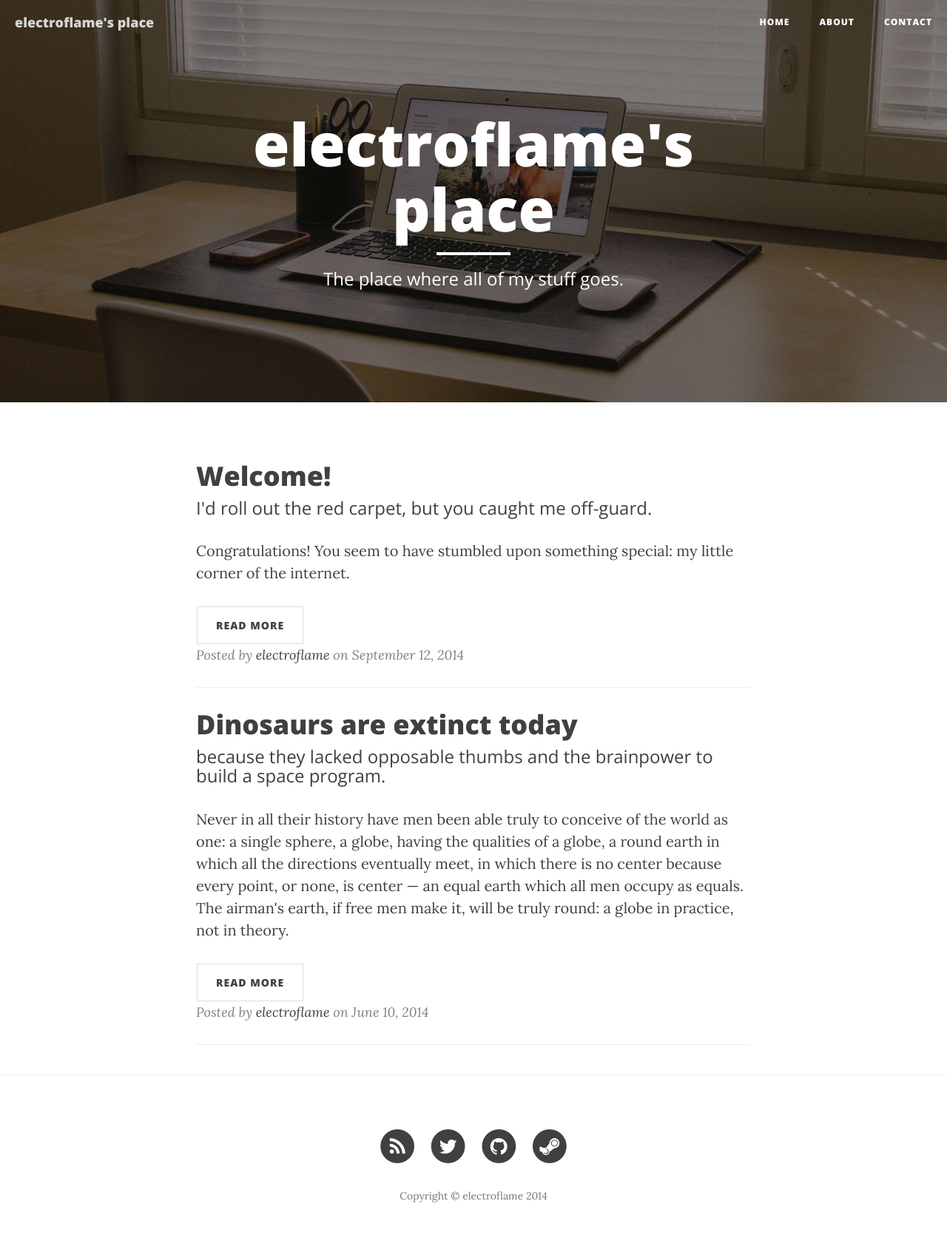
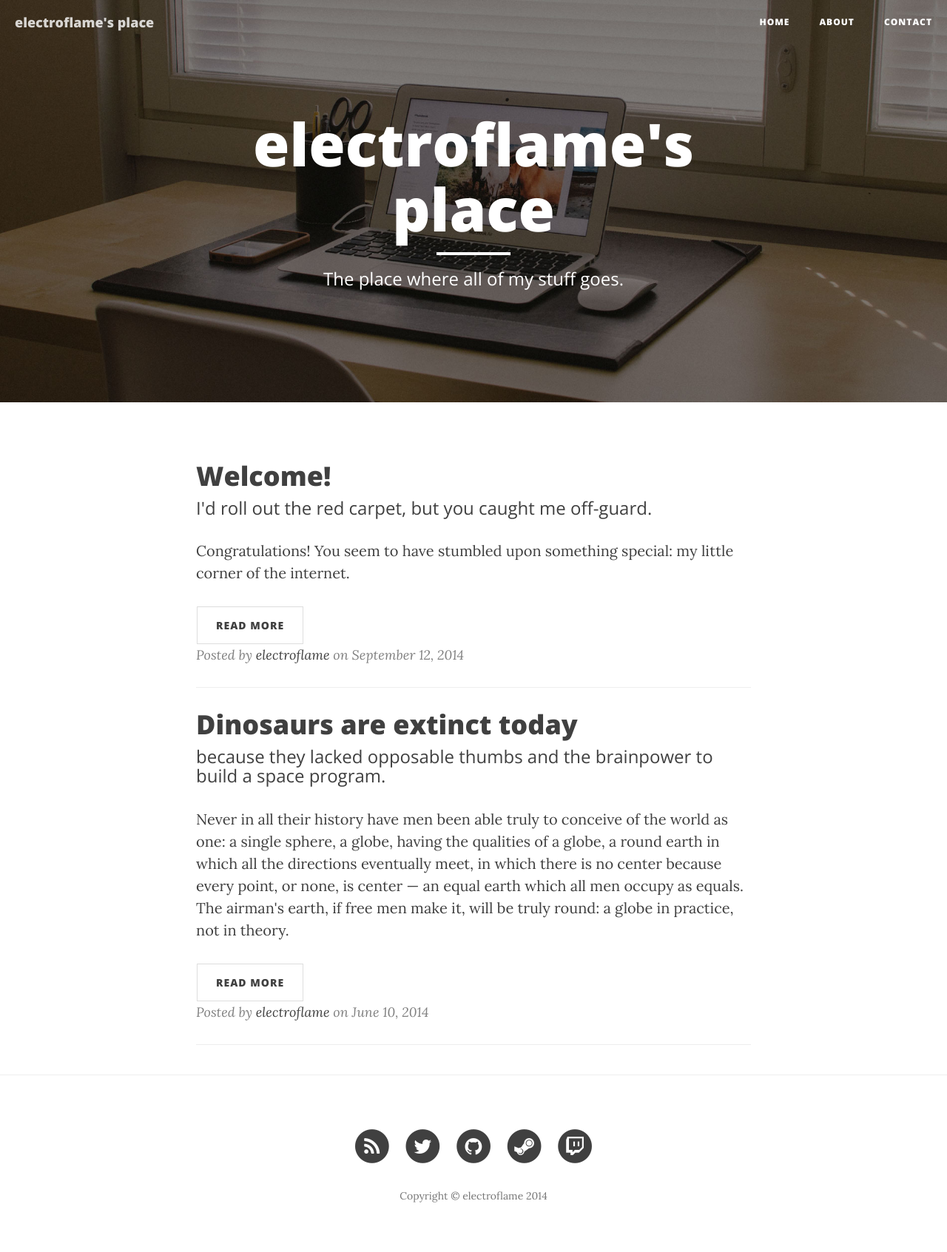
Before and after one commit to electroflame/electroflame.github.io, a Jekyll site: the page built from index.html, in a window 1280 px wide. Shown: the whole page at 74% size. Built offline with Jekyll 4.4.1, drawn with Linux system fonts in a browser that asks for light colours; nearby versions of some CDN libraries; the list of posts is cut into pages by our own code.

Commit message:
Added Twitch to the footer, as well as a configurable username in the config.

```diff
--- a/_config.yml
+++ b/_config.yml
@@ -7,6 +7,7 @@
 twitter_username: electroflame_
 github_username:  electroflame
 steam_username:  electroflame
+twitch_username:  electroflame
 
 owner:  electroflame
 owner_about_url_slug:  /about
--- a/_includes/footer.html
+++ b/_includes/footer.html
@@ -52,6 +52,16 @@
                         </a>
                     </li>
                     {% endif %}
+					{% if site.twitch_username %}
+                    <li>
+                        <a href="http://www.twitch.tv/{{ site.twitch_username }}">
+                            <span class="fa-stack fa-lg">
+                                <i class="fa fa-circle fa-stack-2x"></i>
+                                <i class="fa fa-twitch fa-stack-1x fa-inverse"></i>
+                            </span>
+                        </a>
+                    </li>
+                    {% endif %}
                 </ul>
                 <p class="copyright text-muted">Copyright &copy; {{ site.owner }} {{ site.time | date: '%Y' }}</p>
             </div>
```
